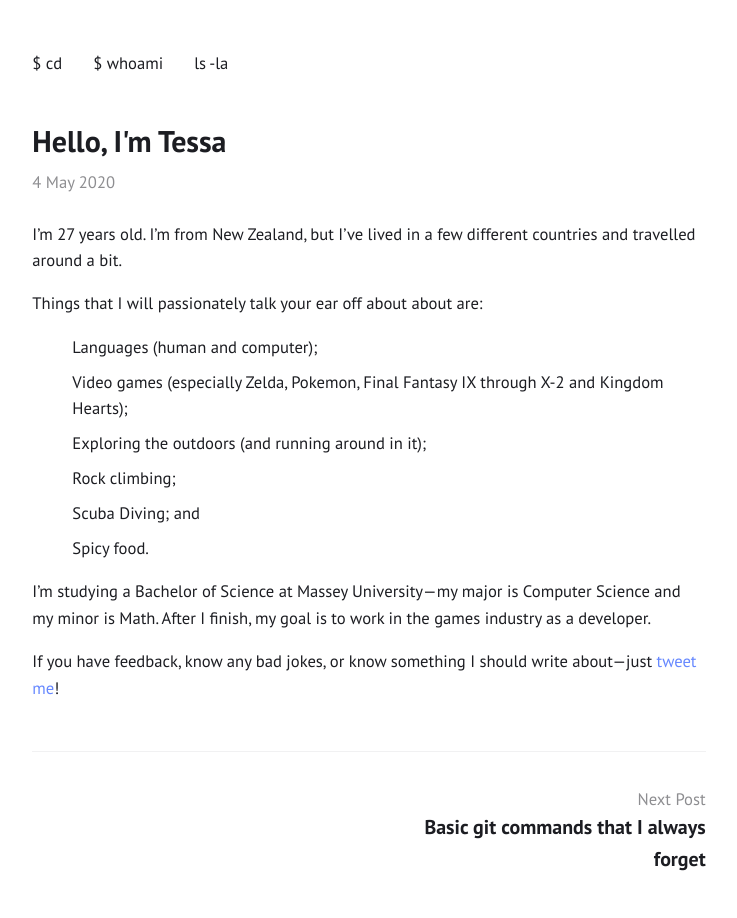
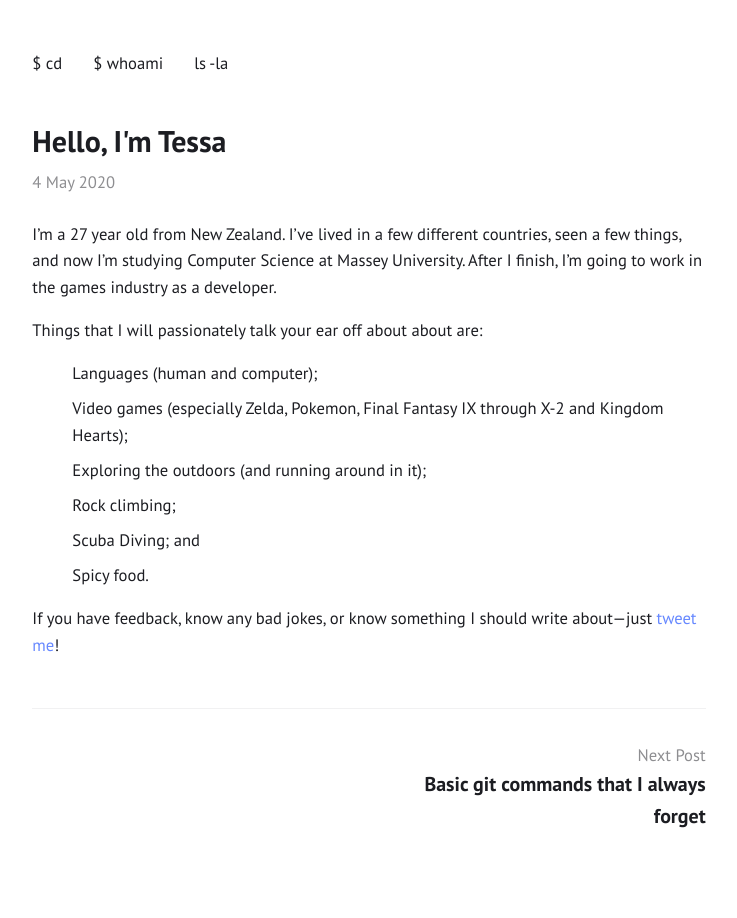
Before and after one commit to tessapower/tessapower.github.io, a Jekyll site: the page built from src/_posts/2020-05-04-introduction.md, in a window 1280 px wide. Shown: the whole page, without its empty margins (271-1008 px from the left). Built offline with Jekyll 4.4.1, drawn with Linux system fonts in a browser that asks for light colours.

Commit message:
Shorten post

```diff
--- a/src/_posts/2020-05-04-introduction.md
+++ b/src/_posts/2020-05-04-introduction.md
@@ -2,7 +2,8 @@
 title: Hello, I'm Tessa
 layout: post
 ---
-I'm 27 years old. I'm from New Zealand, but I've lived in a few different countries and travelled around a bit.
+I'm a 27 year old from New Zealand. I've lived in a few different countries, seen a few things, and now I'm studying Computer Science at Massey University.
+After I finish, I'm going to work in the games industry as a developer.
 
 Things that I will passionately talk your ear off about about are:
 * Languages (human and computer);
@@ -12,7 +13,4 @@ Things that I will passionately talk your ear off about about are:
 * Scuba Diving; and
 * Spicy food.
 
-
-I'm studying a Bachelor of Science at Massey University—my major is Computer Science and my minor is Math. After I finish, my goal is to work in the games industry as a developer.
-
 If you have feedback, know any bad jokes, or know something I should write about—just [tweet me](https://twitter.com/intent/tweet?text=@dearesttessi%20 "Tweet Tessa")!
```
